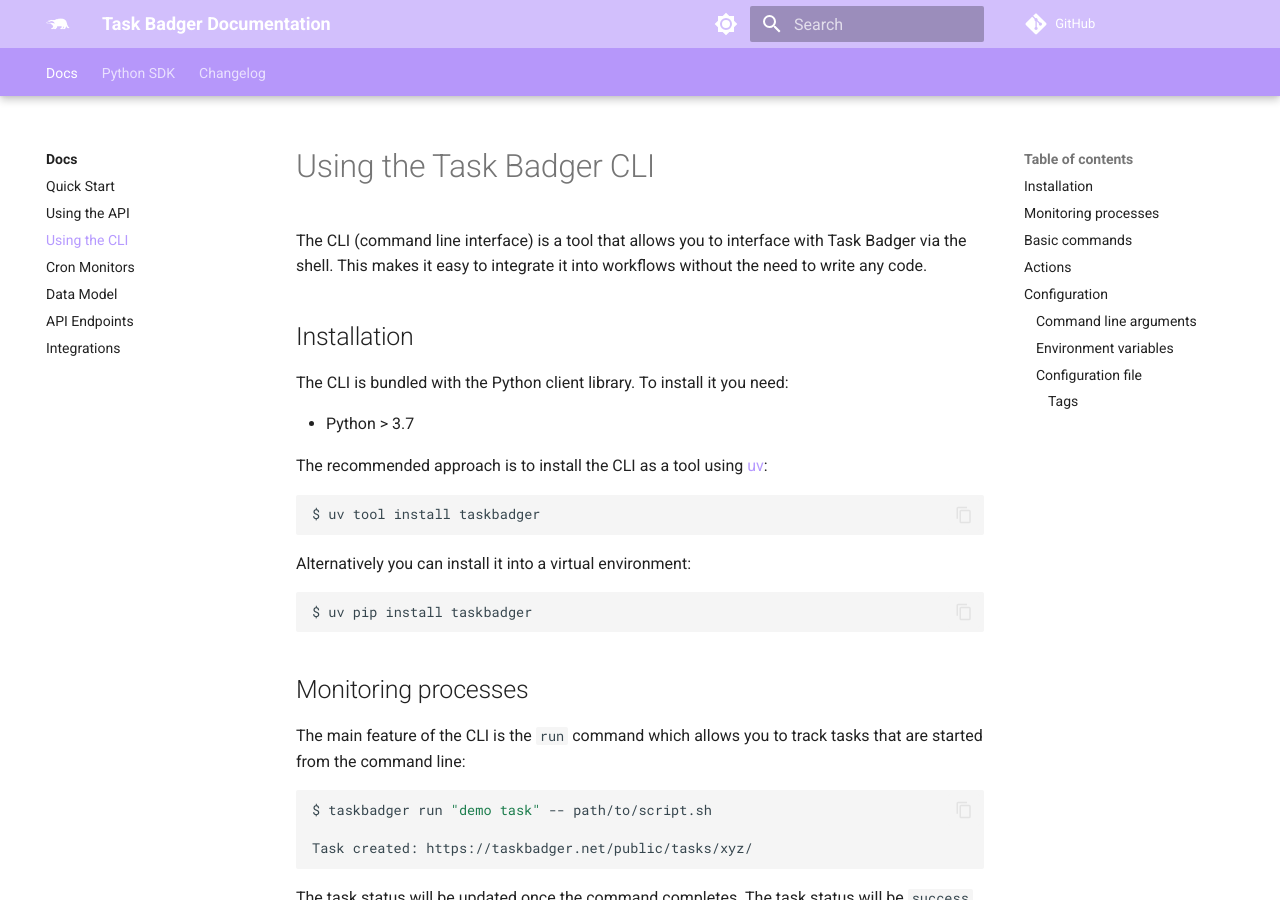
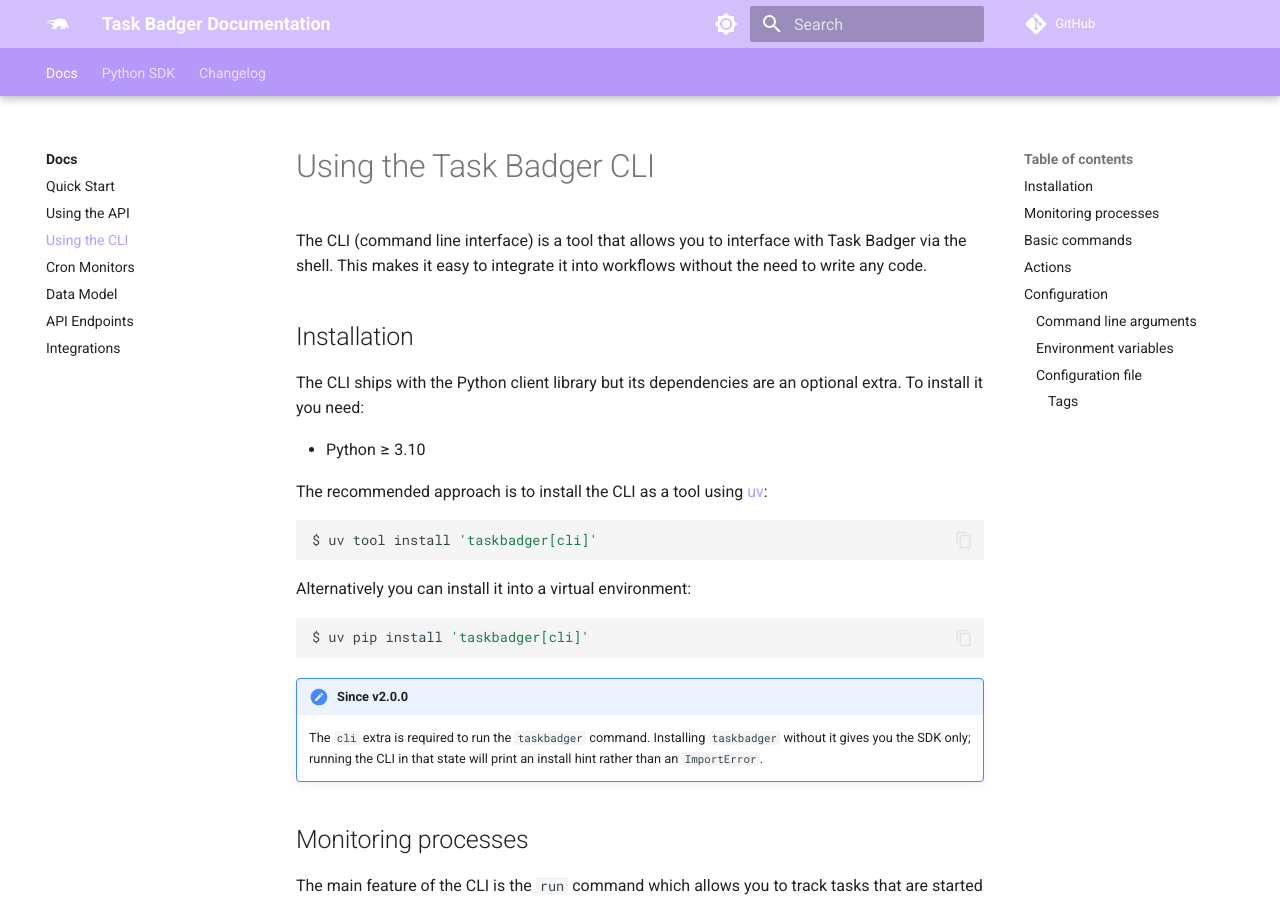
Before and after one commit to taskbadger/taskbadger-docs, an MkDocs documentation site: the page built from docs/cli.md, in a window 1280 px wide and 900 px high. Built offline with MkDocs 1.6.1 and Material for MkDocs 9.7.7, drawn with Linux system fonts in a browser that asks for light colours; comment, search, counter and statistics services are not loaded.

````diff
--- a/docs/cli.md
+++ b/docs/cli.md
@@ -9,21 +9,28 @@ without the need to write any code.
 
 ## Installation
 
-The CLI is bundled with the Python client library. To install it you need:
+The CLI ships with the Python client library but its dependencies are an optional
+extra. To install it you need:
 
-* Python > 3.7
+* Python ≥ 3.10
 
 The recommended approach is to install the CLI as a tool using [uv](https://docs.astral.sh/uv/):
 
 ```shell
-$ uv tool install taskbadger
+$ uv tool install 'taskbadger[cli]'
 ```
 
 Alternatively you can install it into a virtual environment:
 
 ```shell
-$ uv pip install taskbadger
+$ uv pip install 'taskbadger[cli]'
 ```
+
+!!!note "Since v2.0.0"
+
+    The `cli` extra is required to run the `taskbadger` command. Installing
+    `taskbadger` without it gives you the SDK only; running the CLI in that
+    state will print an install hint rather than an `ImportError`.
 
 ## Monitoring processes
 
````
Also changed, not shown: docs/changelog.md (+20 -0 lines).
